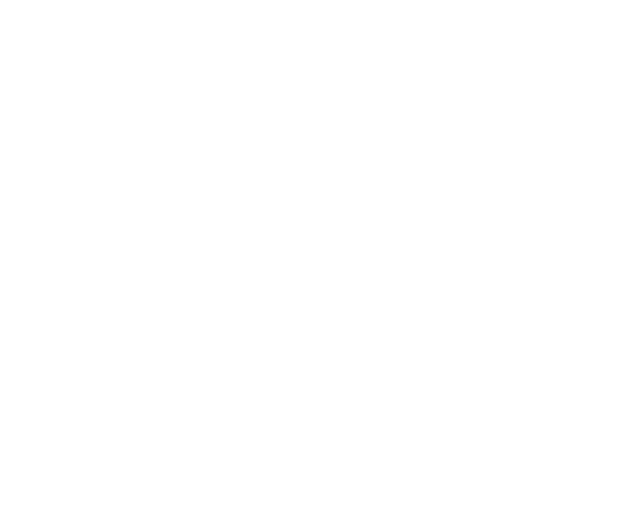
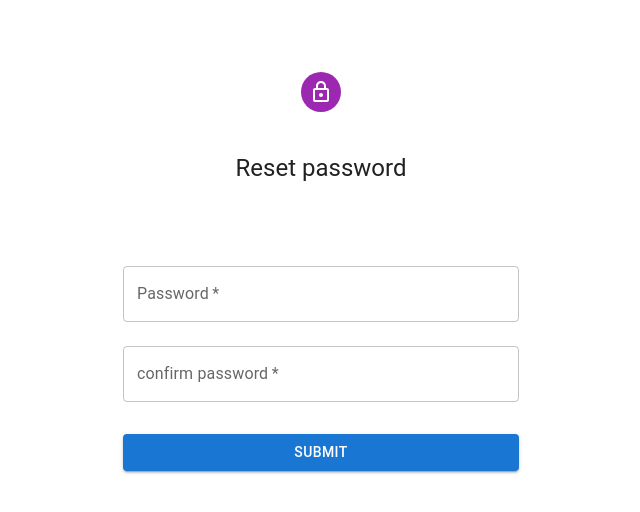
Before and after one commit to jithunmadhav/URLencrypto, a React (Create React App) app in the folder client/: page /resetpassword in a window 1280 px wide. Before the commit this address had no page. Shown: the top 512 px of the page, without its empty margins (319-959 px from the left). Built offline with nearby package versions, Linux system fonts and the light colour scheme.

Commit message:
UI updated

```diff
--- a/client/src/App.jsx
+++ b/client/src/App.jsx
@@ -3,6 +3,9 @@ import { BrowserRouter as Router, Navigate, Route, Routes } from 'react-router-d
 import Login from './Components/Login/Login';
 import Signup from './Components/Signup/Signup';
 import ForgotPassword from './Components/Forgotpassword/Forgotpassword';
+import Passwordreset from './Components/PasswordReset/Passwordreset';
+import Otpverification from './Components/Otpverification/Otpverification';
+import Home from './Components/Home/Home';
 function App() {
   return (
     <>
@@ -11,7 +14,9 @@ function App() {
          <Route path='/login' element={<Login/>} />
          <Route path='/signup' element={<Signup/>} />
          <Route path='/forgotpassword' element={<ForgotPassword/>} />
-
+         <Route path='/resetpassword' element={<Passwordreset/>} />
+         <Route path='/otp' element={<Otpverification/>} />
+         <Route path='/' element={<Home/>}/>
         </Routes>
       </Router>
     </>
--- /dev/null
+++ b/client/src/Components/Home/Home.css
@@ -0,0 +1,9 @@
+.inner-div {
+    width: 900px;
+    position: absolute;
+    left: 26%;
+    top: 17%;
+    height: 600px;
+    background-color: aqua;
+    border-radius: 8px;
+}
--- /dev/null
+++ b/client/src/Components/Home/Home.jsx
@@ -0,0 +1,13 @@
+import React from 'react'
+import './Home.css'
+function Home() {
+  return (
+    <div>
+      <div className='inner-div'>
+
+      </div>
+    </div>
+  )
+}
+
+export default Home
--- a/client/src/Components/Otpverification/Otpverification.jsx
+++ b/client/src/Components/Otpverification/Otpverification.jsx
@@ -0,0 +1,86 @@
+import * as React from 'react';
+import Avatar from '@mui/material/Avatar';
+import Button from '@mui/material/Button';
+import CssBaseline from '@mui/material/CssBaseline';
+import TextField from '@mui/material/TextField';
+import Link from '@mui/material/Link';
+import Grid from '@mui/material/Grid';
+import Box from '@mui/material/Box';
+import LockOutlinedIcon from '@mui/icons-material/LockOutlined';
+import LockResetTwoToneIcon from '@mui/icons-material/LockResetTwoTone';
+import Typography from '@mui/material/Typography';
+import Container from '@mui/material/Container';
+import { createTheme, ThemeProvider } from '@mui/material/styles';
+import { useNavigate } from 'react-router-dom';
+
+
+
+// TODO remove, this demo shouldn't need to reset the theme.
+
+const defaultTheme = createTheme();
+
+export default function Otpverification() {
+  const [err, seterr] = React.useState('')
+  const navigate=useNavigate()
+  const handleSubmit = (event) => {
+    event.preventDefault();
+    const data = new FormData(event.currentTarget);
+    if(data.get('otp').trim()){
+            console.log({
+                otp: data.get('otp'),
+            });
+    }else{
+        seterr('otp is required')
+    }
+  };
+
+
+  return (
+    <ThemeProvider theme={defaultTheme}>
+      <Container component="main" maxWidth="xs">
+        <CssBaseline />
+        <Box
+          sx={{
+            marginTop: 8,
+            display: 'flex',
+            flexDirection: 'column',
+            alignItems: 'center',
+          }}
+        >
+          <Avatar sx={{ m: 1, bgcolor: 'secondary.main' }}>
+            <LockResetTwoToneIcon />
+          </Avatar>
+          <Typography sx={{mt:5}} component="h1" variant="h5">
+            OTP
+          </Typography>
+          <p style={{ height:'30px', color:'red' , fontFamily:'monospace', fontSize:'18px' }}>{err}</p>
+          <Box component="form" onSubmit={handleSubmit} noValidate>
+            <TextField
+              margin="normal"
+              required
+              type='text'
+              fullWidth
+              id="otp"
+              label="Enter the otp"
+              name="otp"
+              autoComplete="otp"
+              autoFocus
+              aria-required
+            />
+
+
+            <Button
+              type="submit"
+              fullWidth
+              variant="contained"
+              sx={{ mt: 3, mb: 2 }}
+            >
+              Continue
+            </Button>
+
+          </Box>
+        </Box>
+      </Container>
+    </ThemeProvider>
+  );
+}
--- a/client/src/Components/PasswordReset/Passwordreset.jsx
+++ b/client/src/Components/PasswordReset/Passwordreset.jsx
@@ -0,0 +1,97 @@
+import * as React from 'react';
+import Avatar from '@mui/material/Avatar';
+import Button from '@mui/material/Button';
+import CssBaseline from '@mui/material/CssBaseline';
+import TextField from '@mui/material/TextField';
+import Link from '@mui/material/Link';
+import Grid from '@mui/material/Grid';
+import Box from '@mui/material/Box';
+import LockOutlinedIcon from '@mui/icons-material/LockOutlined';
+import Typography from '@mui/material/Typography';
+import Container from '@mui/material/Container';
+import { createTheme, ThemeProvider } from '@mui/material/styles';
+import { useNavigate } from 'react-router-dom';
+
+
+
+// TODO remove, this demo shouldn't need to reset the theme.
+
+const defaultTheme = createTheme();
+
+export default function Passwordreset() {
+  const [err, seterr] = React.useState('')
+  const handleSubmit = (event) => {
+    event.preventDefault();
+    const data = new FormData(event.currentTarget);
+    if(data.get('password').trim() && data.get('confirmpassword').trim()){
+        if(data.get('password')===data.get('confirmpassword')){
+            console.log({
+              email: data.get('password'),
+              password: data.get('confirmpassword'),
+            });
+        }else{
+            seterr('Password are not same')
+        }
+    }else{
+        seterr('All fields are required')
+    }
+  };
+
+
+  return (
+    <ThemeProvider theme={defaultTheme}>
+      <Container component="main" maxWidth="xs">
+        <CssBaseline />
+        <Box
+          sx={{
+            marginTop: 8,
+            display: 'flex',
+            flexDirection: 'column',
+            alignItems: 'center',
+          }}
+        >
+          <Avatar sx={{ m: 1, bgcolor: 'secondary.main' }}>
+            <LockOutlinedIcon />
+          </Avatar>
+          <Typography sx={{mt:4}} component="h1" variant="h5">
+            Reset password
+          </Typography>
+          <p style={{ height:'30px', color:'red' , fontFamily:'monospace', fontSize:'18px' }}>{err}</p>
+          <Box component="form" onSubmit={handleSubmit} noValidate>
+          <TextField
+              margin="normal"
+              required
+              fullWidth
+              name="password"
+              label="Password"
+              type="password"
+              id="password"
+              autoComplete="current-password"
+              aria-required
+            />
+            <TextField
+              margin="normal"
+              required
+              fullWidth
+              name="confirmpassword"
+              label="confirm password"
+              type="password"
+              id="confirmpassword"
+              autoComplete="current-password"
+              aria-required
+            />
+
+            <Button
+              type="submit"
+              fullWidth
+              variant="contained"
+              sx={{ mt: 3, mb: 2 }}
+            >
+              submit
+            </Button>
+          </Box>
+        </Box>
+      </Container>
+    </ThemeProvider>
+  );
+}
```
